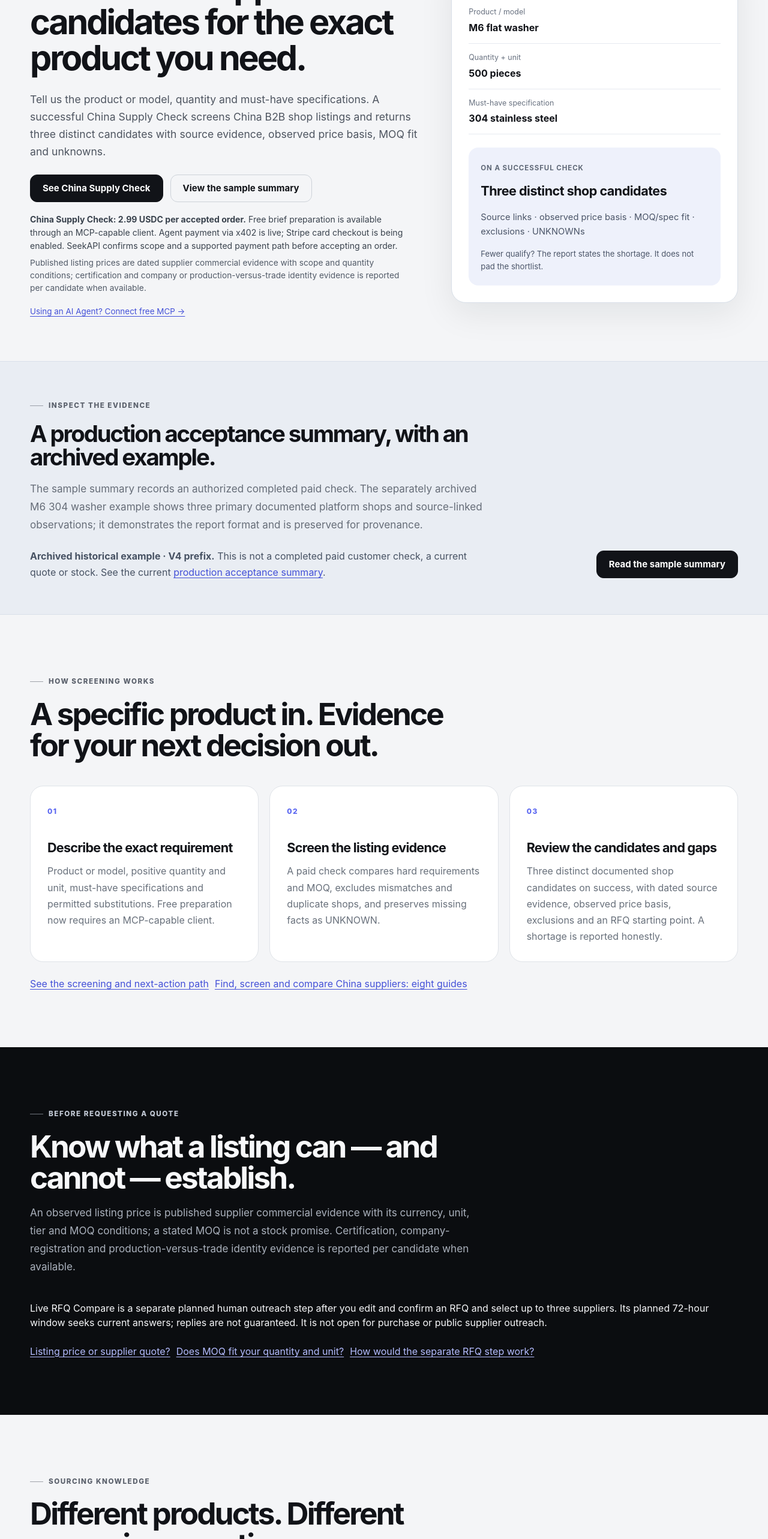
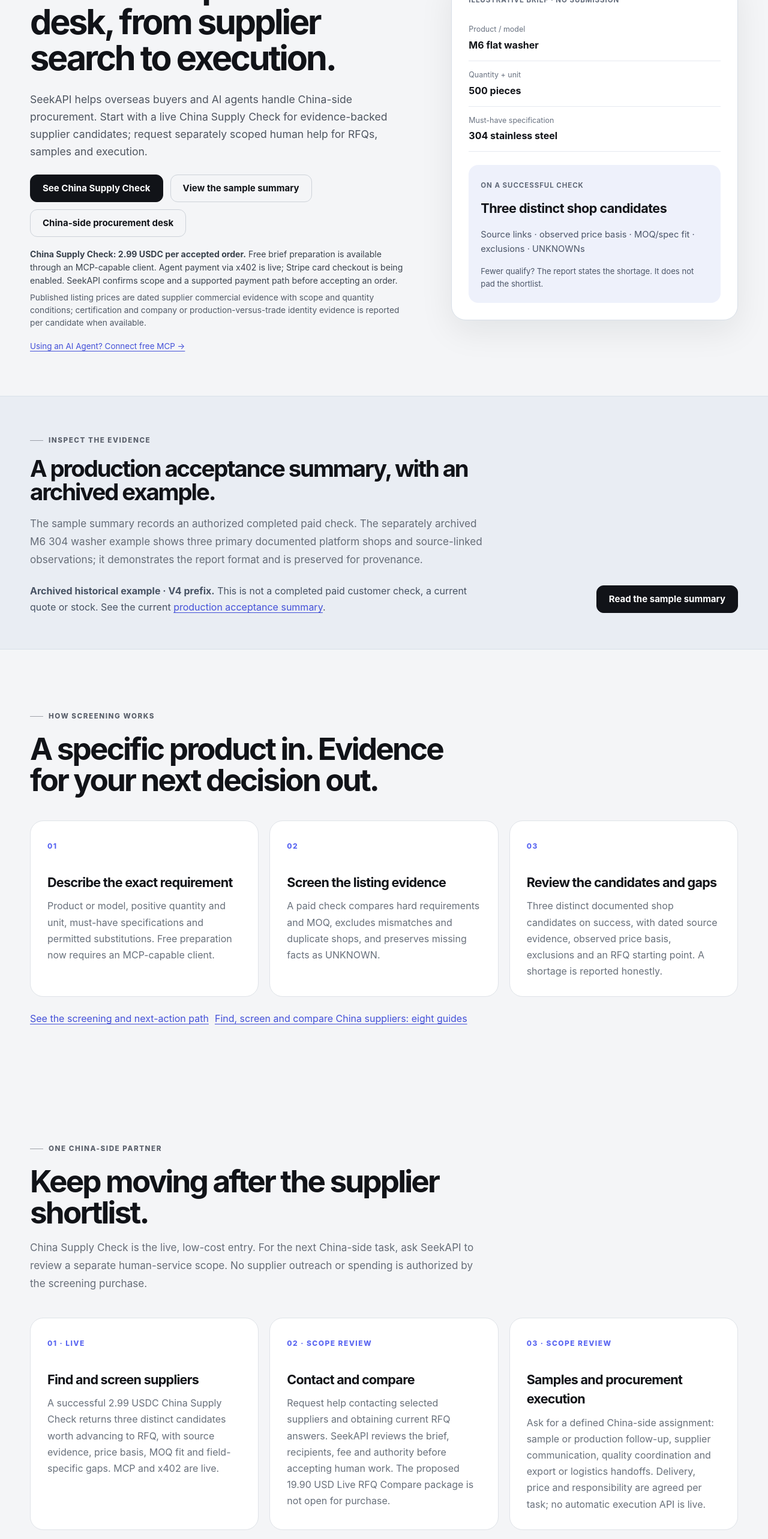
Before and after one commit to kiddhu/seekapi-public, a Next.js app: page / in a window 1280 px wide. Shown: the part 234-2800 px from the top of the page at 60% size. Built offline with nearby package versions, Linux system fonts and the light colour scheme.

Commit message:
SEEKAPI-1138: connect live supplier check to scoped China procurement desk

```diff
--- a/app/(english)/china-desk/page.tsx
+++ b/app/(english)/china-desk/page.tsx
@@ -1,9 +1,9 @@
 import Link from 'next/link';
 import { CTA, Eyebrow, FeatureCard, PageShell, SectionTitle } from '@/components/site';
 import { pageMetadata } from '@/lib/site';
-export const metadata=pageMetadata('China Desk','Ongoing, scope-based China-side support for recurring supplier and production work.','/china-desk');
+export const metadata=pageMetadata('China procurement desk for overseas buyers and AI agents','Scope-based China-side supplier contact, RFQ, samples, procurement and export coordination for overseas buyers and agents.','/china-desk');
 export default function Page(){return <PageShell>
-  <section className="page-hero"><div className="container"><Eyebrow>Ongoing company service</Eyebrow><h1>A China-side desk without building the whole team first.</h1><p>For companies with recurring supplier, sample, quality, production or delivery work, a China Desk turns separate requests into one managed operating relationship.</p><div className="button-row"><Link className="button" href="/start?audience=company&intent=china-desk">Request a China Desk plan</Link><Link className="button button-ghost" href="/china-supply-chain">Start with a project</Link></div></div></section>
+  <section className="page-hero"><div className="container"><Eyebrow>For overseas buyers and AI agents</Eyebrow><h1>Your China-side procurement desk.</h1><p>SeekAPI can review a bounded human assignment after a supplier shortlist: contacting selected suppliers, gathering and comparing RFQ replies, sample follow-up, supplier communication and China-side procurement or export coordination. Each request needs agreed scope, fee, authority and evidence before acceptance. Recurring work can move to a China Desk plan.</p><div className="button-row"><Link className="button" href="/start?audience=agent">Prepare an Agent handoff</Link><Link className="button button-ghost" href="/china-supply-chain">Start with a project</Link></div></div></section>
   <section className="section"><div className="container"><SectionTitle eyebrow="Current sourcing product" title="Need a supplier shortlist first?" body="China Supply Check returns three distinct evidence-backed China supplier candidates worth advancing to RFQ on success. Agent x402 payment is live at 2.99 USDC on Base; Stripe Checkout USD 2.99 is being enabled and is not available to buy. The separately scoped human services below retain their own acceptance and authorization boundaries."/><div className="link-list"><Link href="/china-supply-check">China Supply Check</Link><Link href="/sourcing">Supplier sourcing guides</Link><Link href="/for-agents">MCP preparation</Link></div></div></section>
   <section className="section"><div className="container"><SectionTitle eyebrow="How it starts" title="Prove the working relationship on one issue."/><div className="grid-3"><FeatureCard index="01" title="Project Sprint" body="One defined China-side assignment with an agreed fee, role, output and stopping point."/><FeatureCard index="02" title="Review the pattern" body="Confirm whether work is recurring, which tasks repeat, and where decisions still belong to your team."/><FeatureCard index="03" title="China Desk" body="Move recurring work into a monthly, scope-based operating plan."/></div></div></section>
   <section className="section section-dark"><div className="container"><SectionTitle eyebrow="Scope dimensions" title="Capacity is defined around the work." body="A Desk plan can define active workstreams, supplier count, task classes, response windows, review cadence, evidence and escalation contacts. Actual scope and service levels are agreed before work begins."/><div className="grid-3"><FeatureCard title="Named responsibility" body="A clear owner, current status, next action and escalation route for accepted work."/><FeatureCard title="Compliance calendar" body="Track agreed registrations, permits, certificates, tests, contracts, renewals and qualified providers."/><FeatureCard title="Logistics control" body="Normalize freight quotes and monitor shipment milestones, customs handoffs, storage costs and exceptions."/><FeatureCard title="Warehouse visibility" body="Track inbound evidence, stock, reservations, lots, aging, damaged or quarantined goods and outbound authority."/><FeatureCard title="Returns & recovery" body="Coordinate claims, return authorization, inspection, rework, replacement, recall support and reverse logistics."/><FeatureCard title="Right-sized structure" body="When stable workload justifies an internal team, that may become the better long-term choice."/></div></div></section>
--- a/app/(english)/for-agents/agent-services.json/route.ts
+++ b/app/(english)/for-agents/agent-services.json/route.ts
@@ -2,8 +2,9 @@ export const dynamic='force-static';
 export async function GET(){return Response.json({
   provider:'SeekAPI',service_family:'human_execution_china_supply_chain',version:'0.1-preview',status:'manual_review_preview',
   public_api_live:false,intake_enabled:true,intake_mode:'user-reviewed_email',structured_web_submission_live:false,geographic_scope:['China — scope, location and availability reviewed per task'],
-  purpose:'Bounded human execution for approved China-side tasks that software cannot safely or completely finish alone.',
-  supported_task_types:[],
+  purpose:'China-side procurement desk for overseas buyers and AI agents: manual scope review can lead to accepted supplier contact, RFQ and quote comparison, samples and procurement or export coordination.',
+  supported_task_types:[],manual_scope_review_available:true,manual_scope_review_path:'https://seekapi.ai/start?audience=agent',live_human_task_api:false,
+  service_path:[{step:'China Supply Check',status:'LIVE_MCP_X402',outcome:'three RFQ-worthy supplier candidates with evidence on success',price:'2.99 USDC on Base'},{step:'supplier contact / RFQ / quote comparison',status:'MANUAL_SCOPE_REVIEW_REQUIRED',price:'quoted after scope review'},{step:'sample / procurement / export coordination',status:'MANUAL_SCOPE_REVIEW_REQUIRED',price:'quoted after scope review'}],
   proposed_task_types:['AH01_supplier_contact','AH02_supplier_discovery_qualification','AH03_rfq_execution','AH04_sample_npi_followup','AH05_physical_verification_coordination','AH06_quality_exception_recovery','AH07_delivery_local_coordination','AH08_research_human_verification'].map(id=>({id,status:'scope_review_required_unverified'})),
   handoff_requires:['requester_type','requester_identity','organization','objective','task_type','context_summary','allowed_actions','prohibited_actions','recipient_permissions','max_budget','currency','deadline','required_evidence','completion_definition','human_approval_contact'],
   requires_human_approval_for:['RFQ authorization','spending','contracts','production approval','accepting quality deviations'],
@@ -11,6 +12,6 @@ export async function GET(){return Response.json({
   data_policy_url:'https://seekapi.ai/trust#data-ip',handoff_spec_url:'https://seekapi.ai/for-agents#handoff-spec',start_url:'https://seekapi.ai/start?audience=agent',commercial_language_entry_urls:{ja:'https://seekapi.ai/ja',es:'https://seekapi.ai/es',ar:'https://seekapi.ai/ar',de:'https://seekapi.ai/de','pt-BR':'https://seekapi.ai/pt-br',ru:'https://seekapi.ai/ru'},evidence_return_spec_url:'https://seekapi.ai/for-agents#evidence-return',compliance_logistics_url:'https://seekapi.ai/china-compliance-logistics',manual_scope_contact:'mailto:support@seekapi.ai',
   product_data_discovery_url:'https://seekapi.ai/apis#product-search',
   product_data_mcp:{live:true,endpoint:'https://api.seekapi.ai/mcp',transport:'streamable-http',csc_public_paid_on:true,price_usdc:'2.99',stripe_checkout:'BEING_ENABLED_NOT_LIVE',free_tools:['discover_china_supply_check_v0','prepare_china_supply_check_v0','status_china_supply_check_v0','result_china_supply_check_v0']},
-  integrations:{task_api:'planned_not_live',mcp:'planned_not_live',webmcp:'planned_not_live'},updated_at:'2026-10-04',
-  notes:['SeekAPI-defined preview manifest, not an industry standard.','The task_api, mcp and webmcp integration status in this manifest applies only to human tasks; human-task execution is not live on this preview.','Product-data MCP (China Supply Check) discovery and prepare are live at the product_data_mcp endpoint; its paid check costs 2.99 USDC via x402 with Stripe card checkout being enabled.','The website can prepare a user-reviewed email request; it does not transmit data itself. No public task API, automatic acceptance or universal live coverage is claimed.']
+  integrations:{task_api:'planned_not_live',mcp:'planned_not_live',webmcp:'planned_not_live'},updated_at:'2026-10-05',
+  notes:['SeekAPI-defined preview manifest, not an industry standard.','The task_api, mcp and webmcp integration status in this manifest applies only to human tasks; human-task API execution is not live. Manual scope review is requestable, but no task is accepted until separately agreed.','Product-data MCP (China Supply Check) discovery and prepare are live at the product_data_mcp endpoint; its paid check costs 2.99 USDC via x402 with Stripe card checkout being enabled.','The website can prepare a user-reviewed email request; it does not transmit data itself. No public task API, automatic acceptance or universal live coverage is claimed.']
 });}
--- a/app/(english)/page.tsx
+++ b/app/(english)/page.tsx
@@ -2,8 +2,8 @@ import { GrowthHome } from '@/components/growth-home';
 import { pageMetadata } from '@/lib/site';
 
 export const metadata = pageMetadata(
-  'SeekAPI — China Supply Check: Supplier Candidates with Evidence',
-  'Describe a product or model, quantity and must-have specifications. Inspect China Supply Check and its sample summary. Free preparation requires an MCP-capable client. China Supply Check costs 2.99 USDC per accepted order via x402, with Stripe card checkout being enabled; order and payment are confirmed separately.',
+  'China supplier sourcing and procurement execution for AI agents | SeekAPI',
+  'SeekAPI is a China-side procurement desk for overseas buyers and AI agents. Start with China Supply Check: three RFQ-worthy supplier candidates with evidence on success, 2.99 USDC via live x402. Request separately scoped human help for RFQs, samples and execution.',
   '/',
 );
 
--- a/components/growth-home.tsx
+++ b/components/growth-home.tsx
@@ -4,8 +4,8 @@ import { Eyebrow, FeatureCard, Footer, Header, SectionTitle } from '@/components
 export type HomepageVariant = 'a' | 'b' | 'c';
 const variants = {
   a: {
-    heading: 'Find China supplier candidates for the exact product you need.',
-    lead: 'Tell us the product or model, quantity and must-have specifications. A successful China Supply Check screens China B2B shop listings and returns three distinct candidates with source evidence, observed price basis, MOQ fit and unknowns.',
+    heading: 'Your China procurement desk, from supplier search to execution.',
+    lead: 'SeekAPI helps overseas buyers and AI agents handle China-side procurement. Start with a live China Supply Check for evidence-backed supplier candidates; request separately scoped human help for RFQs, samples and execution.',
   },
   b: {
     heading: 'Turn a China sourcing brief into an evidence-screened shortlist.',
@@ -57,6 +57,7 @@ export function GrowthHome({ variant = 'a' }: { variant?: HomepageVariant }) {
         <div className="button-row">
           <Link className="button" href="/china-supply-check" aria-label="See China Supply Check">{variant === 'a' ? 'See China Supply Check' : 'China Supply Check'}</Link>
           <Link className="button button-ghost" href="/china-supply-check/sample" aria-label="View a sample summary">{variant === 'a' ? 'View the sample summary' : 'Sample summary'}</Link>
+          <Link className="button button-ghost" href="/china-desk">China-side procurement desk</Link>
         </div>
         <p className="growth-availability"><strong>China Supply Check: 2.99 USDC per accepted order.</strong> Free brief preparation is available through an MCP-capable client. Agent payment via x402 is live; Stripe card checkout is being enabled. SeekAPI confirms scope and a supported payment path before accepting an order.</p>
         <p className="growth-limits">Published listing prices are dated supplier commercial evidence with scope and quantity conditions; certification and company or production-versus-trade identity evidence is reported per candidate when available.</p>
@@ -79,6 +80,15 @@ export function GrowthHome({ variant = 'a' }: { variant?: HomepageVariant }) {
       </div>
       <div className="link-list"><Link className="text-link" href="/how-it-works">See the screening and next-action path</Link><Link className="text-link" href="/sourcing">Find, screen and compare China suppliers: eight guides</Link></div>
     </div></section>
+    <section className="section"><div className="container">
+      <SectionTitle eyebrow="One China-side partner" title="Keep moving after the supplier shortlist." body="China Supply Check is the live, low-cost entry. For the next China-side task, ask SeekAPI to review a separate human-service scope. No supplier outreach or spending is authorized by the screening purchase." />
+      <div className="grid-3">
+        <FeatureCard index="01 · LIVE" title="Find and screen suppliers" body="A successful 2.99 USDC China Supply Check returns three distinct candidates worth advancing to RFQ, with source evidence, price basis, MOQ fit and field-specific gaps. MCP and x402 are live." />
+        <FeatureCard index="02 · SCOPE REVIEW" title="Contact and compare" body="Request help contacting selected suppliers and obtaining current RFQ answers. SeekAPI reviews the brief, recipients, fee and authority before accepting human work. The proposed 19.90 USD Live RFQ Compare package is not open for purchase." />
+        <FeatureCard index="03 · SCOPE REVIEW" title="Samples and procurement execution" body="Ask for a defined China-side assignment: sample or production follow-up, supplier communication, quality coordination and export or logistics handoffs. Delivery, price and responsibility are agreed per task; no automatic execution API is live." />
+      </div>
+      <div className="link-list"><Link className="text-link" href="/for-agents#agent-human-desk">Agent handoff and current interface status</Link><Link className="text-link" href="/china-supply-chain">Explore China-side procurement work</Link><Link className="text-link" href="/start?audience=agent">Prepare a human-reviewed request</Link></div>
+    </div></section>
     <section className="section section-dark"><div className="container">
       <SectionTitle eyebrow="Before requesting a quote" title="Know what a listing can — and cannot — establish." body="An observed listing price is published supplier commercial evidence with its currency, unit, tier and MOQ conditions; a stated MOQ is not a stock promise. Certification, company-registration and production-versus-trade identity evidence is reported per candidate when available." />
       <p>Live RFQ Compare is a separate planned human outreach step after you edit and confirm an RFQ and select up to three suppliers. Its planned 72-hour window seeks current answers; replies are not guaranteed. It is not open for purchase or public supplier outreach.</p>
@@ -97,7 +107,7 @@ export function GrowthHome({ variant = 'a' }: { variant?: HomepageVariant }) {
       </div>
     </div></section>
     <section className="section growth-next"><div className="container">
-      <SectionTitle eyebrow="Choose the next usable action" title="Start with the product and its evidence." body="Inspect the product scope and sample summary now. An MCP-capable Agent can prepare a free brief; preparation does not buy a check or contact a supplier." />
+      <SectionTitle eyebrow="Choose the next usable action" title="Start with the product; keep the China-side work together." body="Inspect the live screening product, prepare a free MCP brief, or request scope review for a separately authorized human assignment. A brief does not buy a check or contact a supplier." />
       <div className="button-row"><Link className="button" href="/china-supply-check">See China Supply Check</Link><Link className="button button-ghost" href="/china-supply-check/sample">View the sample summary</Link></div>
       <div className="link-list"><Link className="text-link" href="/for-agents">Agent connection guide</Link><Link className="text-link" href="/china-supply-chain">Need broader China Desk support?</Link><Link className="text-link" href="/trust">Evidence and role boundaries</Link><Link className="text-link" href="/support">Contact support</Link><Link className="text-link" href="/discovery-status">Dated discovery status</Link></div>
     </div></section>
```
Also changed, not shown: app/(english)/about/page.tsx (+2 -2 lines), app/(english)/for-agents/page.tsx (+3 -3 lines), components/root-document.tsx (+5 -5 lines), public/.well-known/ard.json, public/llms.txt.
